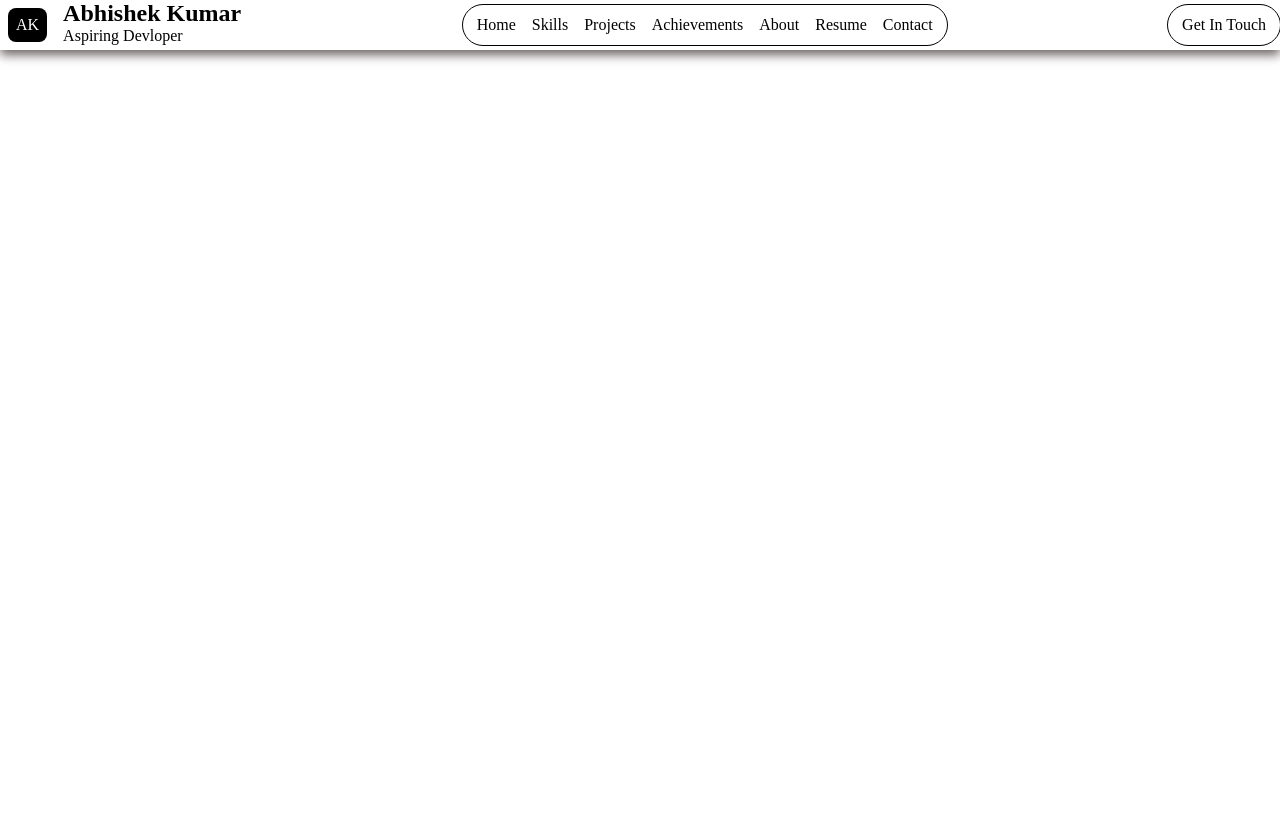
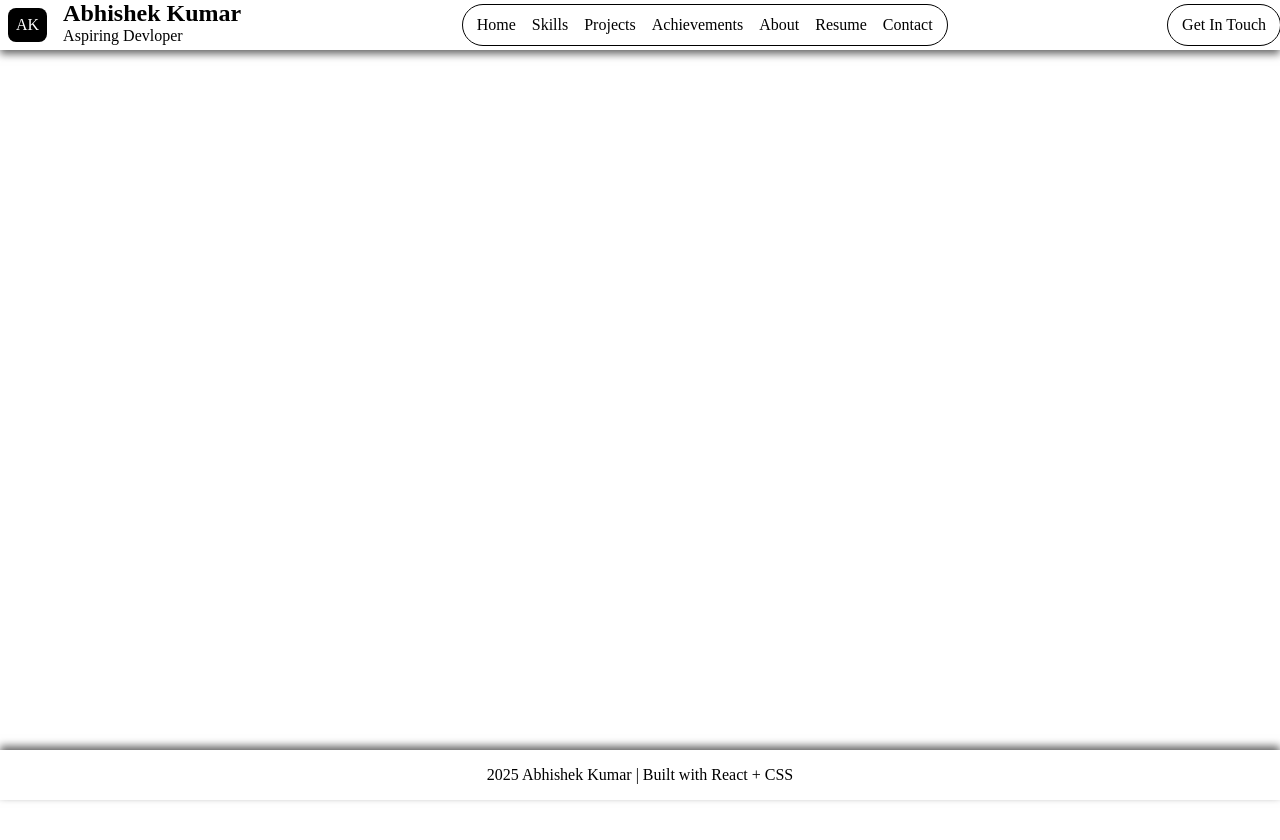
Before and after one commit to Purbey2001/portfolio_website, a React (Vite) app: page / in a window 1280 px wide. Shown: the top 840 px of the page. Before the commit the page ends 816 px from the top, so only its background shows below. Built offline with nearby package versions, Linux system fonts and the light colour scheme.

Commit message:
footer added

```diff
--- a/src/App.css
+++ b/src/App.css
@@ -13,7 +13,7 @@ header{
   display: flex;
   justify-content: space-between;
   align-items: center;
-  box-shadow:0px 5px 10px rgb(109, 101, 101);
+  box-shadow: 0 4px 8px rgba(0,0,0,0.6);
 }
 
 .logoHeader{
@@ -53,3 +53,12 @@ button:hover{
   transform: scale(1.1);
   z-index: 1;
 }
+
+footer{
+  width: 100%;
+  position: fixed;
+  bottom: 0;
+  left: 0;
+  text-align: center;
+  box-shadow: 0px -4px 8px rgba(0,0,0,0.6);
+}
--- a/src/App.jsx
+++ b/src/App.jsx
@@ -31,8 +31,11 @@ function App() {
           </button>
         </div>
       </header>
+      <div style={{marginTop:'60px'}}>
+
+      </div>
       <footer>
-
+        <p>2025 Abhishek Kumar | Built with React + CSS</p>
       </footer>
     </div>
   )
```
